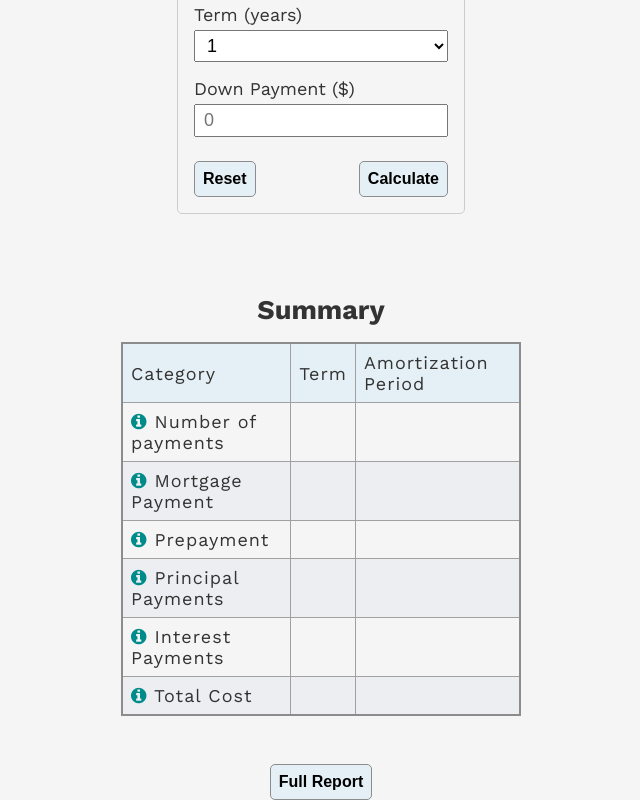
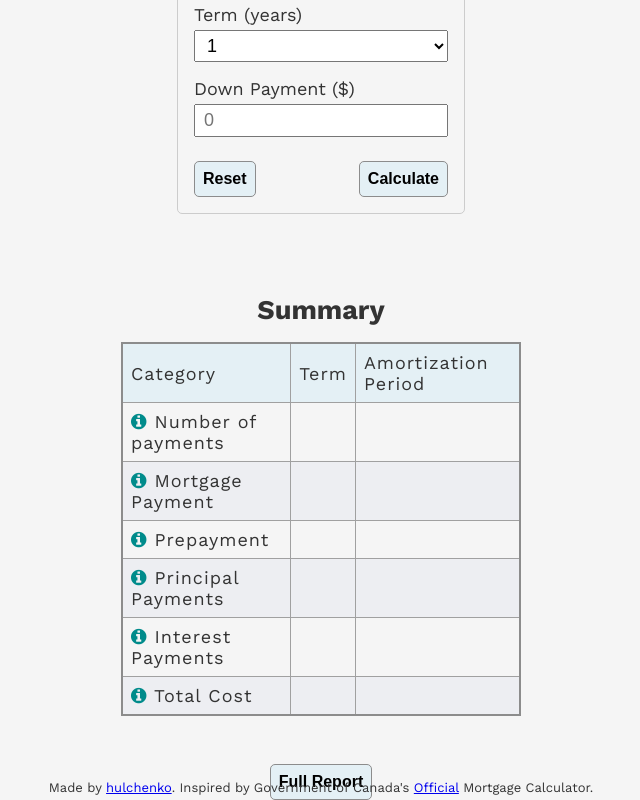
Before and after one commit to hulchenko/mortgage-calculator-api, a website: page public/index.html in a window 1280 px wide. Shown: the part 457-1257 px from the top of the page, without its empty margins (319-959 px from the left). Drawn offline with nearby package versions, Linux system fonts and the light colour scheme.

Commit message:
add footer

```diff
--- a/public/css/global.css
+++ b/public/css/global.css
@@ -14,6 +14,11 @@ body {
   color: #333;
   font-family: "Work Sans", sans-serif;
   font-size: large;
+
+  /* keep footer at the bottom */
+  min-height: 100vh;
+  position: relative;
+  overflow: auto;
 }
 
 button {
@@ -51,6 +56,14 @@ tbody > tr:nth-of-type(even) {
   background-color: rgb(237 238 242);
 }
 
+footer {
+  position: absolute;
+  text-align: center;
+  width: 100%;
+  bottom: 5px;
+  font-size: small;
+}
+
 @media screen and (max-width: 600px) {
   table {
     width: 90%;
--- a/public/index.html
+++ b/public/index.html
@@ -138,5 +138,9 @@
     <button id="report-btn" onclick="location.href='/report.html'">Full Report</button>
 
     <script type="module" src="./js/main.js"></script>
+    <footer>
+      Made by <a target="_blank" href="https://github.com/hulchenko">hulchenko</a>. Inspired by Government of Canada's
+      <a target="_blank" href="https://itools-ioutils.fcac-acfc.gc.ca/MC-CH/MCCalc-CHCalc-eng.aspx">Official</a> Mortgage Calculator.
+    </footer>
   </body>
 </html>
```
Also changed, not shown: public/report.html (+4 -0 lines).
